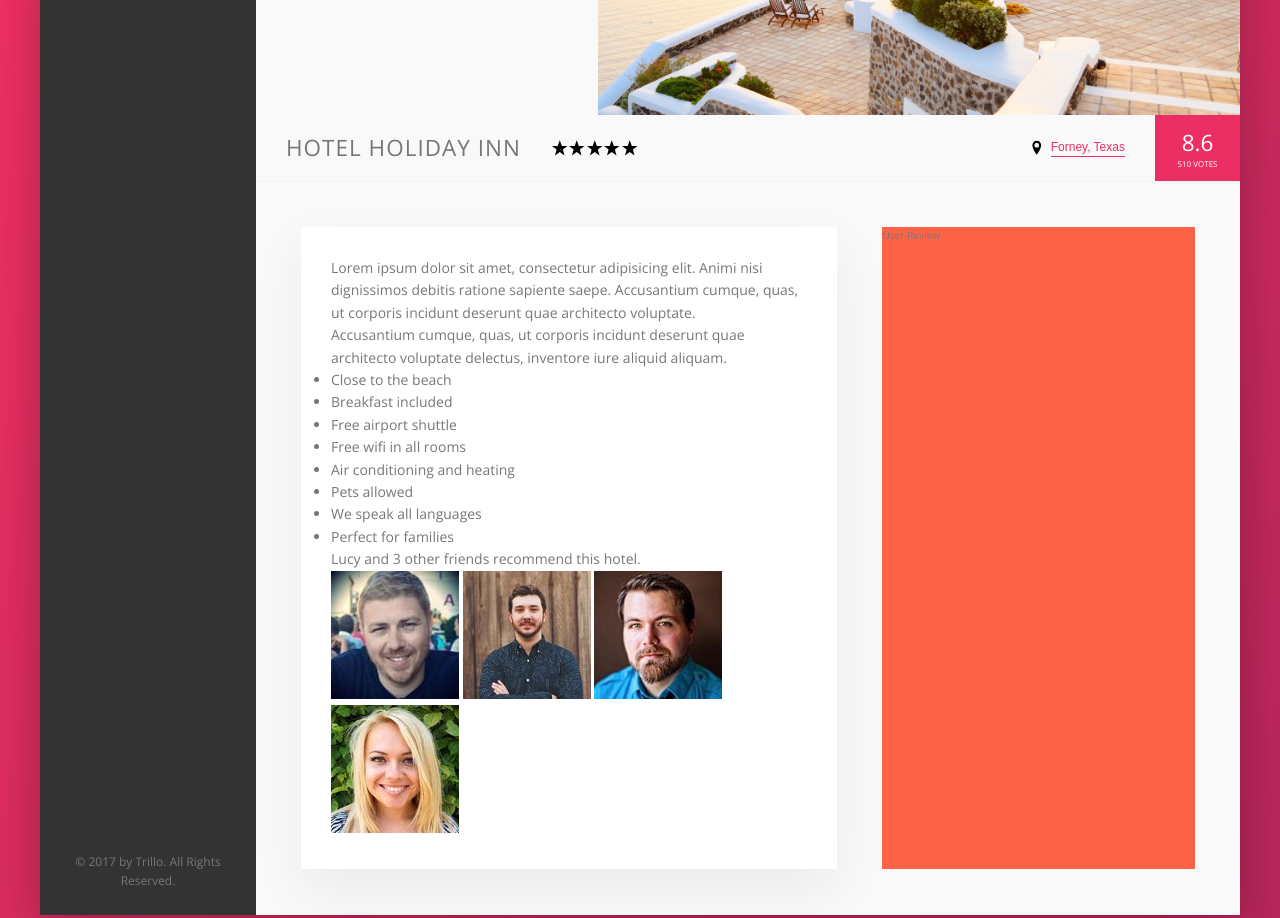
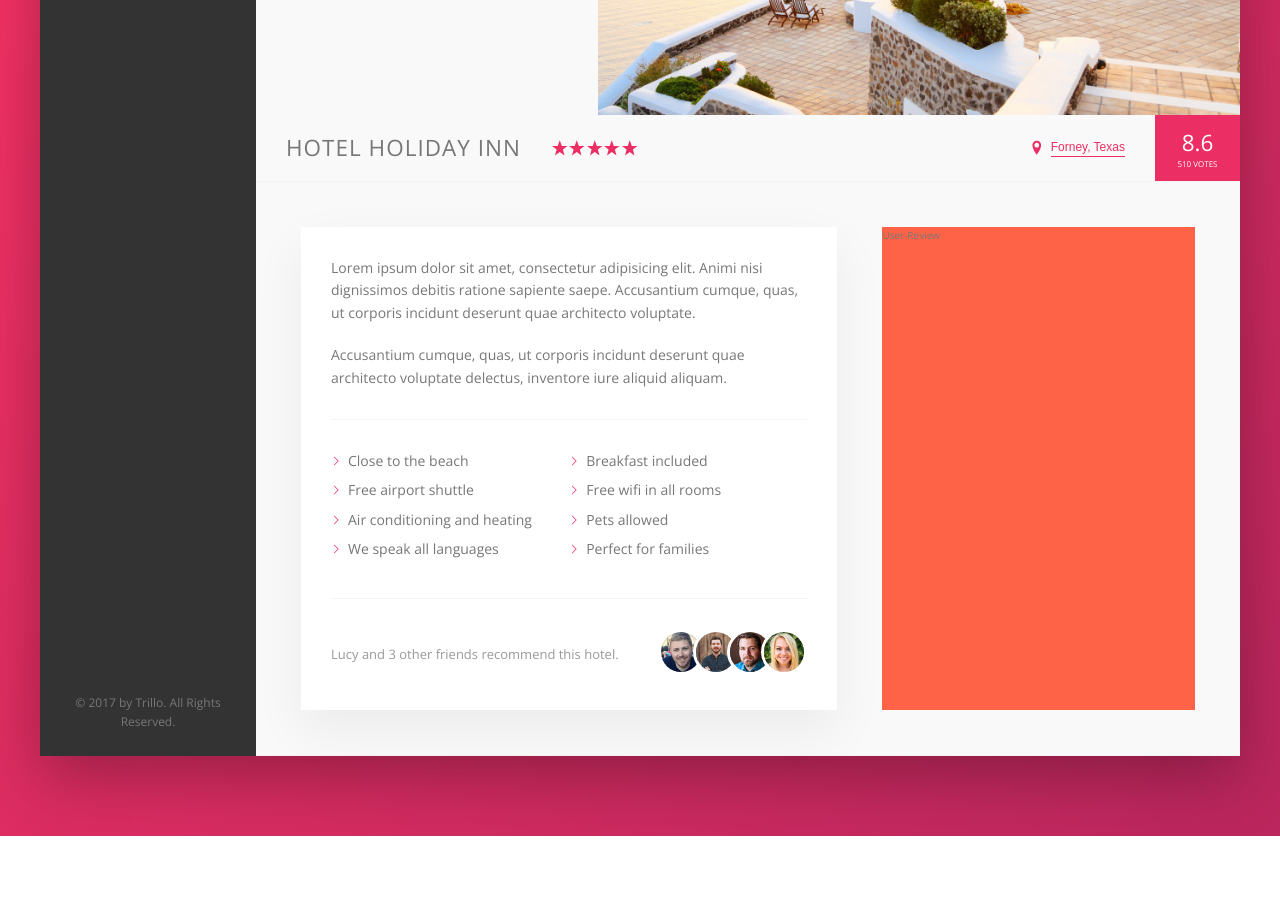
Before and after one commit to HenryGarmendia/trillo_site, a website: page index.html in a window 1280 px wide. Shown: the part 420-1338 px from the top of the page. After the commit the page ends 1256 px from the top, so only its background shows below. Drawn offline with nearby package versions, Linux system fonts and the light colour scheme.

Commit message:
finished styling the description section

```diff
--- a/sass/_components.scss
+++ b/sass/_components.scss
@@ -206,7 +206,7 @@
 
   &__icon-star,
   &__icon-location {
-    color: var(--color-primary);
+    fill: var(--color-primary);
     height: 1.75rem;
     width: 1.75rem;
   }
@@ -339,5 +339,72 @@
   }
 
 /* ========================================
-:::: ￼ DESCRIPTION
+:::: ￼ PARAGRAPH
 ======================================== */
+.paragraph:not(:last-of-type) {
+  margin-bottom: 2rem;
+}
+
+/* ========================================
+:::: ￼ LIST
+======================================== */
+.list {
+  border-bottom: var(--line);
+  border-top: var(--line);
+  display: flex;
+  flex-wrap: wrap;
+  list-style: none;
+  margin: 3rem 0;
+  padding: 3rem 0;
+
+  &__item {
+    flex: 0 0 50%;
+    margin-bottom: .7rem;
+  }
+
+  &__item::before {
+    // older browser
+    // background-image: url(../img/chevron-thin-right.svg);
+    // background-size: cover;
+    // newer browser - mask
+    background-color: var(--color-primary);
+    -webkit-mask-image: url(../img/chevron-thin-right.svg);
+    -webkit-mask-size: cover;
+    content: "";
+    display: inline-block;
+    height: 1rem;
+    margin-right: .7rem;
+    width: 1rem;
+
+  }
+}
+
+/* ========================================
+:::: ￼ RECOMMEND
+======================================== */
+.recommend {
+  align-items: center;
+  color: var(--color-grey-dark-3);
+  display: flex;
+  font-size: 1.3rem;
+
+  &__count {
+    margin-right: auto;
+  }
+
+  &__friends {
+
+  }
+
+  &__photo {
+    border: 3px solid #fff;
+    border-radius: 50%;
+    box-sizing: content-box;
+    height: 4rem;
+    width: 4rem;
+
+    &:not(:last-child) {
+      margin-right: -1.5rem;
+    }
+  }
+}
```
Also changed, not shown: css/style.css.
